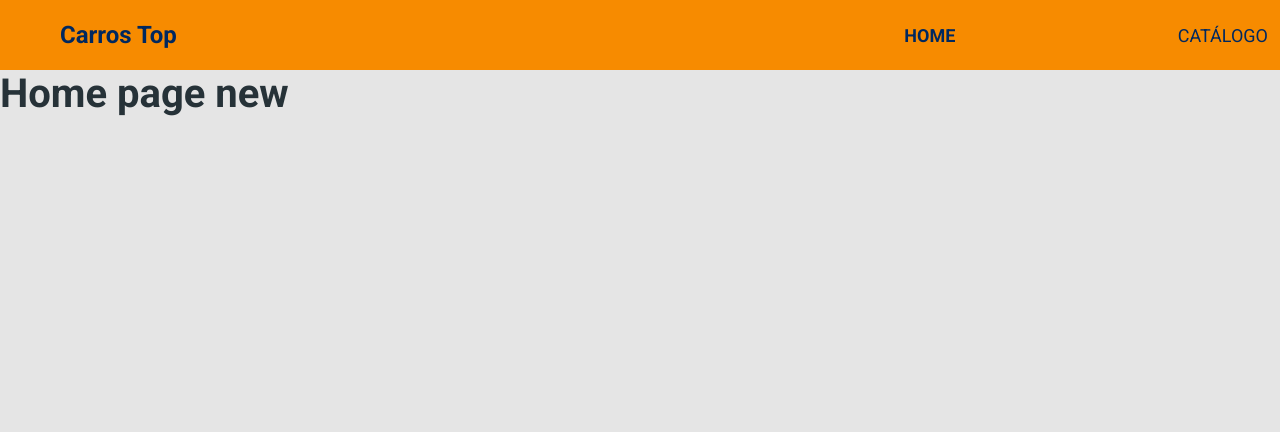
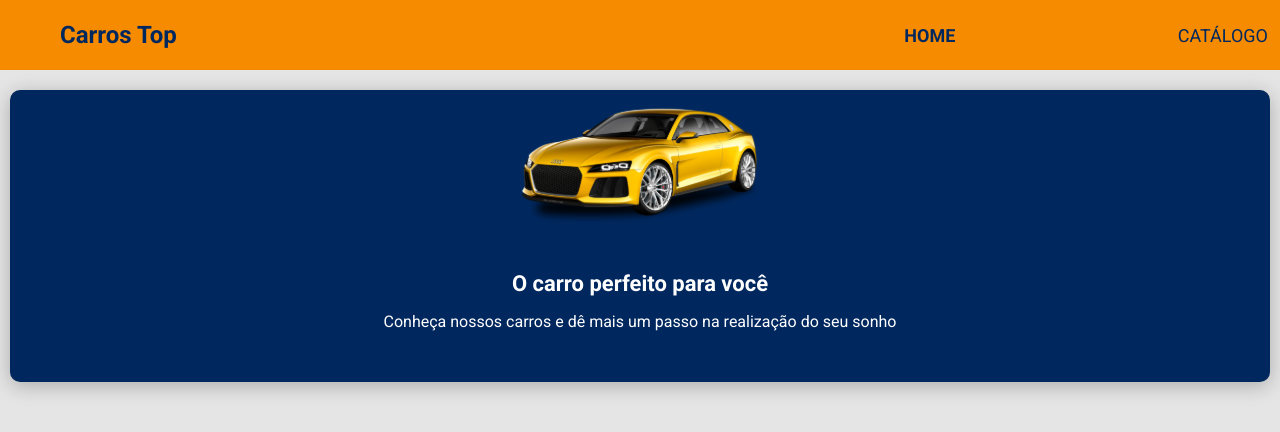
Before and after one commit to Romariorfr/website-carros, a React (Create React App) app in the folder frontweb/: page /home in a window 1280 px wide. Shown: the top 432 px of the page. Built offline with nearby package versions, Linux system fonts and the light colour scheme.

Commit message:
estilizando o card do homepage

```diff
--- a/frontweb/src/pages/Home/index.tsx
+++ b/frontweb/src/pages/Home/index.tsx
@@ -1,8 +1,18 @@
-const Home = () =>{
-    return(
+import './styles.css';
+import { ReactComponent as Car } from '../../assets/images/car.svg';
 
-        <h1>Home page new</h1>
-    )
-}
+const Home = () => {
+  return (
+    <>
+      <div className="home-container">
+        <div className="card-container">
+          <Car />
+          <h1>O carro perfeito para você</h1>
+          <h4>Conheça nossos carros e dê mais um passo na realização do seu sonho</h4>
+        </div>
+      </div>
+    </>
+  );
+};
 
 export default Home;
--- a/frontweb/src/pages/Home/styles.css
+++ b/frontweb/src/pages/Home/styles.css
@@ -0,0 +1,26 @@
+.home-container {
+  margin: 20px 10px;
+}
+
+.card-container {
+  display: flex;
+  justify-content: center;
+  align-items: center;
+  align-content: center;
+  flex-direction: column;
+  color: #fff;
+  background-color: #00285f;
+  border-radius: 10px;
+  box-shadow: 0px 4px 20px rgba(0, 0, 0, 0.25);
+}
+
+.card-container h1 {
+  font-size: 22px;
+  margin: 35px 22px 15px 22px;
+}
+
+.card-container h4 {
+  font-size: 16px;
+  font-weight: 400;
+  margin: 0px 30px 50px 30px;
+}
```
Also changed, not shown: frontweb/src/assets/images/car.svg (added).
